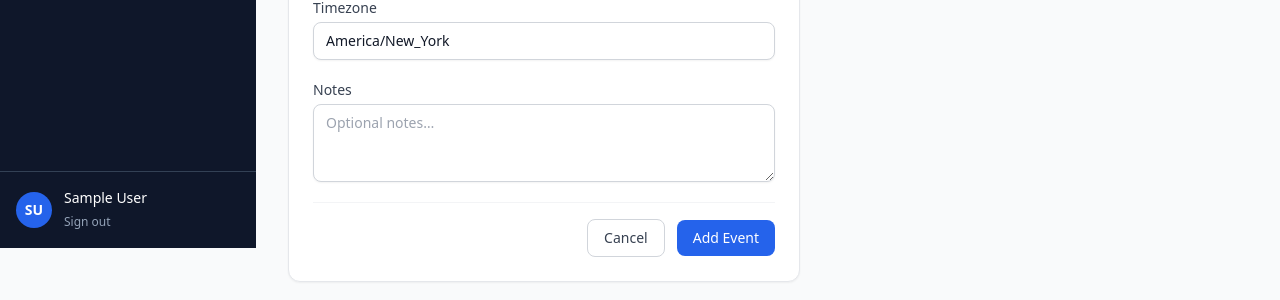
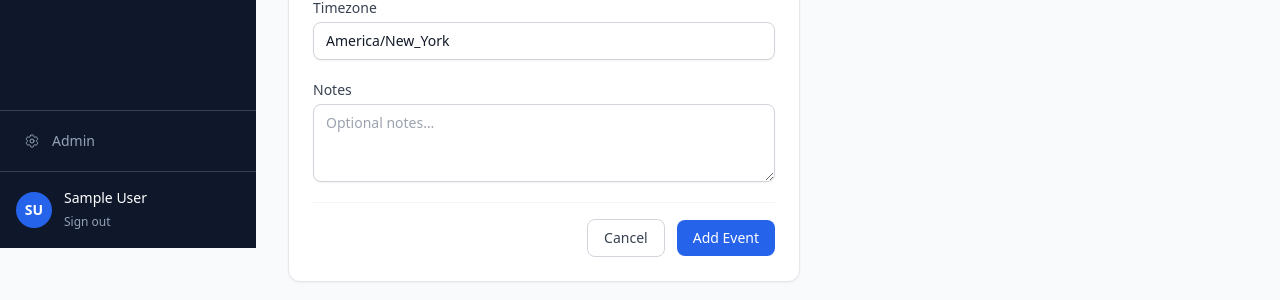
Before and after one commit to liljoker919/family-app, a Django app: page /calendar/event/add/ in a window 1280 px wide. Shown: the part 552-852 px from the top of the page. Run offline with Django 5.2, Linux system fonts and the light colour scheme; the visitor is signed in with stand-in values (Sample User, id 1); some libraries are stand-ins or nearby versions.

Commit message:
feat: add staff-only admin link to sidebar nav

```diff
--- a/templates/base.html
+++ b/templates/base.html
@@ -113,6 +113,20 @@
       {% endwith %}
     </nav>
 
+    <!-- Admin link (staff only) -->
+    {% if request.user.is_staff %}
+    <div class="shrink-0 border-t border-slate-700 px-3 py-3">
+      <a href="/admin/"
+         class="flex items-center gap-3 rounded-lg px-3 py-2 text-sm font-medium text-slate-400 hover:bg-slate-800 hover:text-white transition-colors">
+        <svg class="h-4 w-4 shrink-0" fill="none" viewBox="0 0 24 24" stroke-width="1.5" stroke="currentColor">
+          <path stroke-linecap="round" stroke-linejoin="round" d="M9.594 3.94c.09-.542.56-.94 1.11-.94h2.593c.55 0 1.02.398 1.11.94l.213 1.281c.063.374.313.686.645.87.074.04.147.083.22.127.325.196.72.257 1.075.124l1.217-.456a1.125 1.125 0 011.37.49l1.296 2.247a1.125 1.125 0 01-.26 1.431l-1.003.827c-.293.241-.438.613-.43.992a7.723 7.723 0 010 .255c-.008.378.137.75.43.991l1.004.827c.424.35.534.955.26 1.43l-1.298 2.247a1.125 1.125 0 01-1.369.491l-1.217-.456c-.355-.133-.75-.072-1.076.124a6.47 6.47 0 01-.22.128c-.331.183-.581.495-.644.869l-.213 1.281c-.09.543-.56.94-1.11.94h-2.594c-.55 0-1.019-.398-1.11-.94l-.213-1.281c-.062-.374-.312-.686-.644-.87a6.52 6.52 0 01-.22-.127c-.325-.196-.72-.257-1.076-.124l-1.217.456a1.125 1.125 0 01-1.369-.49l-1.297-2.247a1.125 1.125 0 01.26-1.431l1.004-.827c.292-.24.437-.613.43-.991a6.932 6.932 0 010-.255c.007-.38-.138-.751-.43-.992l-1.004-.827a1.125 1.125 0 01-.26-1.43l1.297-2.247a1.125 1.125 0 011.37-.491l1.216.456c.356.133.751.072 1.076-.124.072-.044.146-.086.22-.128.332-.183.582-.495.644-.869l.214-1.28z" />
+          <path stroke-linecap="round" stroke-linejoin="round" d="M15 12a3 3 0 11-6 0 3 3 0 016 0z" />
+        </svg>
+        Admin
+      </a>
+    </div>
+    {% endif %}
+
     <!-- User / Logout -->
     <div class="shrink-0 border-t border-slate-700 p-4">
       <div class="flex items-center gap-3">
```
